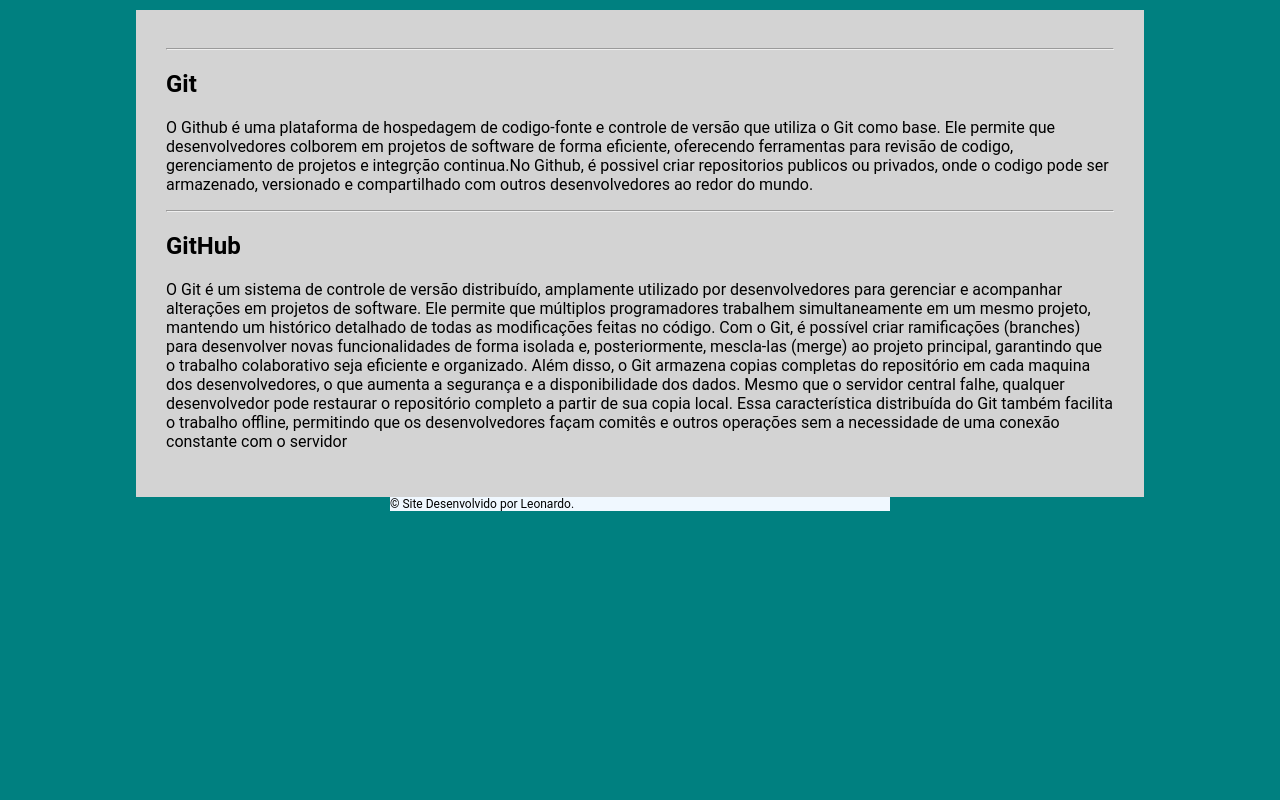
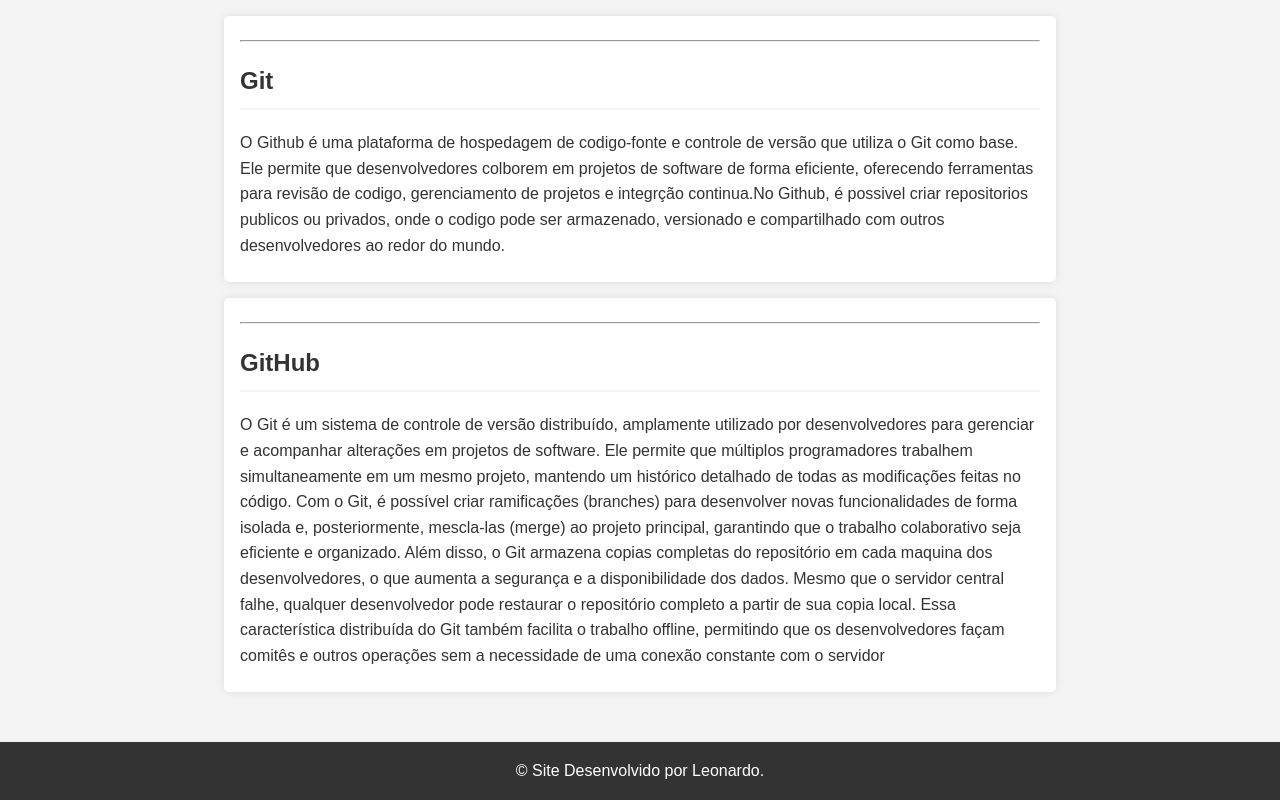
Before and after one commit to Nardo-6/sites-leonardo, a plain HTML site: page index.html in a window 1280 px wide. Drawn offline with Linux system fonts and the light colour scheme.

Commit message:
Update Style.css

```diff
--- a/Style.css
+++ b/Style.css
@@ -1,24 +1,58 @@
 
 body {
-    background-color: teal; /* Define a cor de fundo da página como teal */
-    font-family: 'Roboto', sans-serif; /* Define a fonte da página como Roboto */
-    margin: 0; /* Remove a margem padrão do corpo */
-    padding: 10px; /* Remove o padding padrão do corpo */
-    }
+    font-family: Arial, sans-serif;
+    line-height: 1.6;
+    margin: 0;
+    padding: 0;
+    background-color: #f4f4f4;
+    color: #333;
+}
 
-    main {
-        background-color: lightgray; /* Define a cor de fundo da área principal como cinza claro */
-        width: 80%; /* Define a largura da área principal como 80% da largura da página */
-        margin: 0 auto; /* Centraliza a área principal horizontalmente */
-        padding: 30px; /* Adiciona um padding de 20px ao redor da área principal */
-         box-sizing: border-box; /* Inclui padding e border no tamanho total do elemento */
-        margin-bottom: 50px;
-    }
+header {
+    background: #333;
+    color: #fff;
+    padding: 1rem 0;
+    text-align: center;
+}
 
-    footer {
-        margin-top: 35px;
-        margin: auto;
-        background-color: aliceblue;
-        font-size: 12px;
-        width:500px;
-    }
+header h1 {
+    margin: 0;
+}
+
+article {
+    background: #fff;
+    margin: 1rem auto;
+    padding: 1rem;
+    border-radius: 5px;
+    box-shadow: 0 0 10px rgba(0, 0, 0, 0.1);
+    max-width: 800px;
+}
+
+article h2 {
+    color: #333;
+    border-bottom: 2px solid #f4f4f4;
+    padding-bottom: 0.5rem;
+}
+
+article p {
+    margin: 0.5rem 0;
+}
+
+footer {
+    background: #333;
+    color: #fff;
+    text-align: center;
+    padding: 1rem 0;
+    position: fixed;
+    bottom: 0;
+    width: 100%;
+}
+
+a {
+    color: #333;
+    text-decoration: none;
+}
+
+a:hover {
+    color: #007BFF;
+}
```
